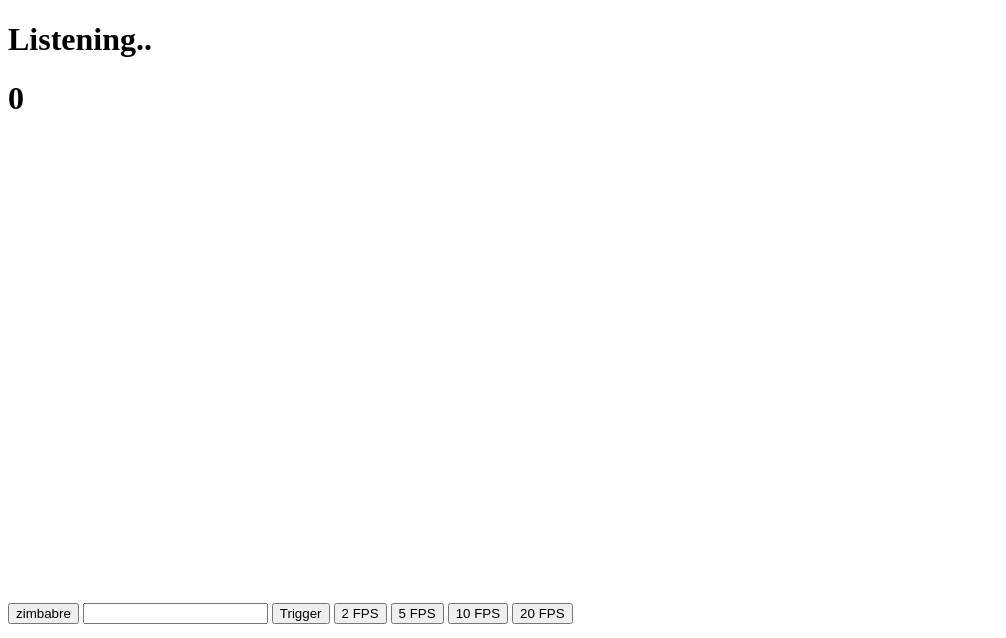
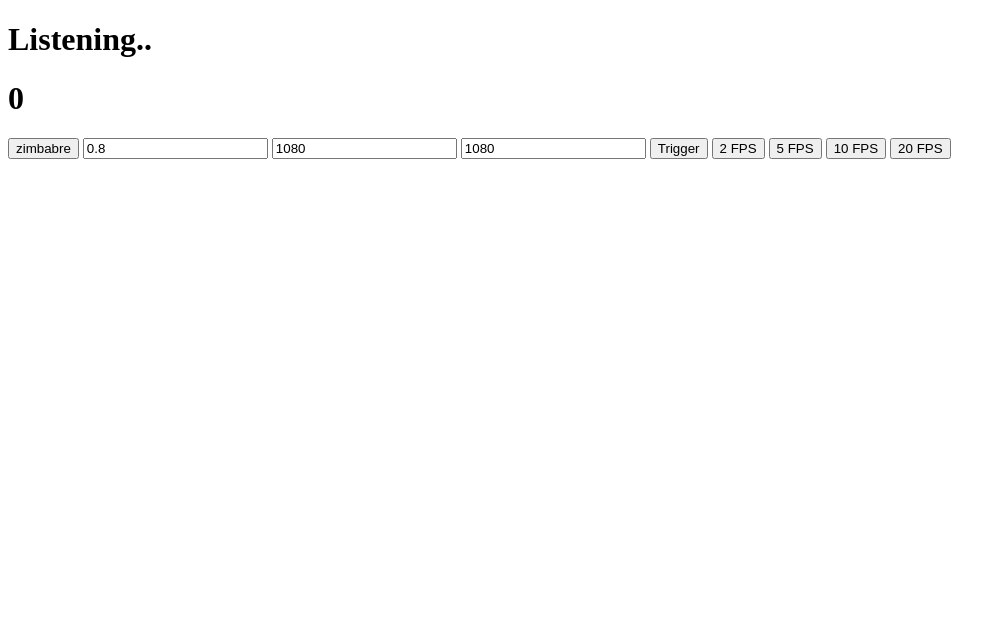
Before and after one commit to mahesh45-py/videoCall, a Flask app: page / in a window 1280 px wide. Shown: the top 638 px of the page, without its empty margins (0-1006 px from the left). Run offline with Flask 3, Linux system fonts and the light colour scheme; data that the repository does not hold is empty; some libraries are stand-ins or nearby versions.

Commit message:
custom height and width

```diff
--- a/api/templates/index.html
+++ b/api/templates/index.html
@@ -11,12 +11,15 @@
     <h1>Listening..</h1>
     <h1 id="message-container">{{initData}}</h1>
     <button id="myButton">zimbabre</button>
-    <input type="text" id="quality">
+    <input type="text" id="quality" value="0.8">
+    <input type="text" id="height" value="1080">
+    <input type="text" id="width" value="1080">
     <button onclick="triggerQuality()">Trigger</button>
     <button onclick="triggerFPS(2)">2 FPS</button>
     <button onclick="triggerFPS(5)">5 FPS</button>
     <button onclick="triggerFPS(10)">10 FPS</button>
     <button onclick="triggerFPS(20)">20 FPS</button>
+
     <video id="videoElement" width="640" height="480" autoplay></video>
 
     <script src="https://cdnjs.cloudflare.com/ajax/libs/socket.io/4.7.1/socket.io.js"
@@ -27,6 +30,8 @@
     <script>
         var clarity = 0.8
         var fps = 24
+        var width = 1080
+        var height = 1080
         function triggerFPS(val){
             fps = val;
         }
@@ -35,7 +40,7 @@
             let videoElement = document.getElementById('videoElement');
             let canvas = document.createElement('canvas');
             let canvasContext = canvas.getContext('2d');
-            let fpsInterval = 1000 / fps; // 24 frames per second
+            // let fpsInterval = 1000 / fps; // 24 frames per second
             let startTime = Date.now();
 
             function compressBase64Image(base64Data, maxWidth, maxHeight, quality) {
@@ -97,7 +102,7 @@
                 let elapsed = currentTime - startTime;
 
                 // If enough time has elapsed for the desired frame rate, capture the frame
-                if (elapsed >= fpsInterval) {
+                if (elapsed >= (1000 / fps)) {
                     // Reset the start time to the current time
                     startTime = currentTime;
 
@@ -120,11 +125,13 @@
             }
             function triggerQuality(){
                 clarity = $("#quality").val()
+                height = $("#height").val()
+                width = $("#width").val()
             }
             function sendDataToFunction(data) {
                 // Here, you can implement your logic to send the base64 data to your function
                 // console.log('Sending data to the function:', data);
-                compressBase64Image(data,1080,1080,clarity).then((data)=>{
+                compressBase64Image(data,width,height,clarity).then((data)=>{
                     socket.emit('message', { 'message': data });
                 })
 
```
